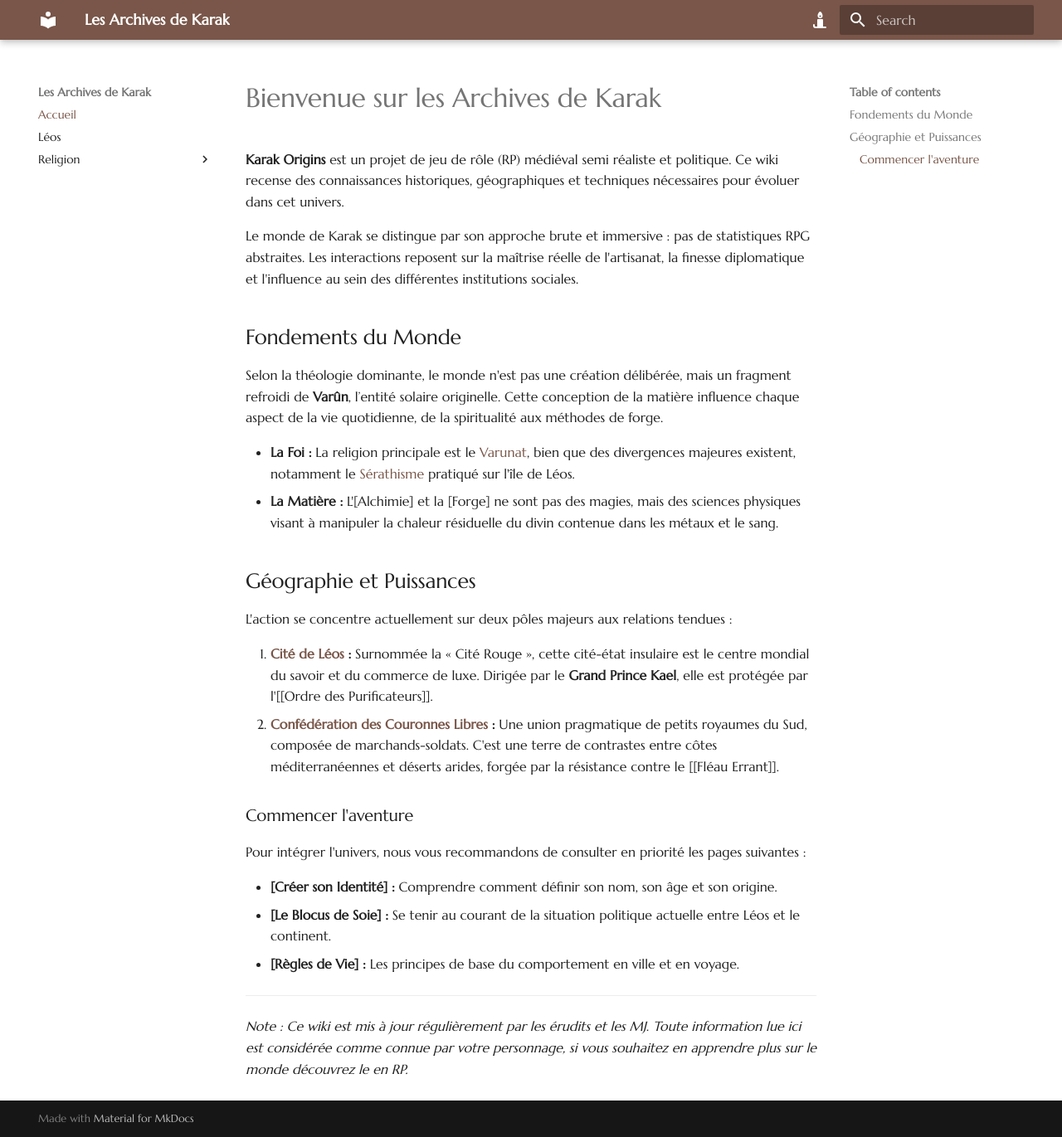
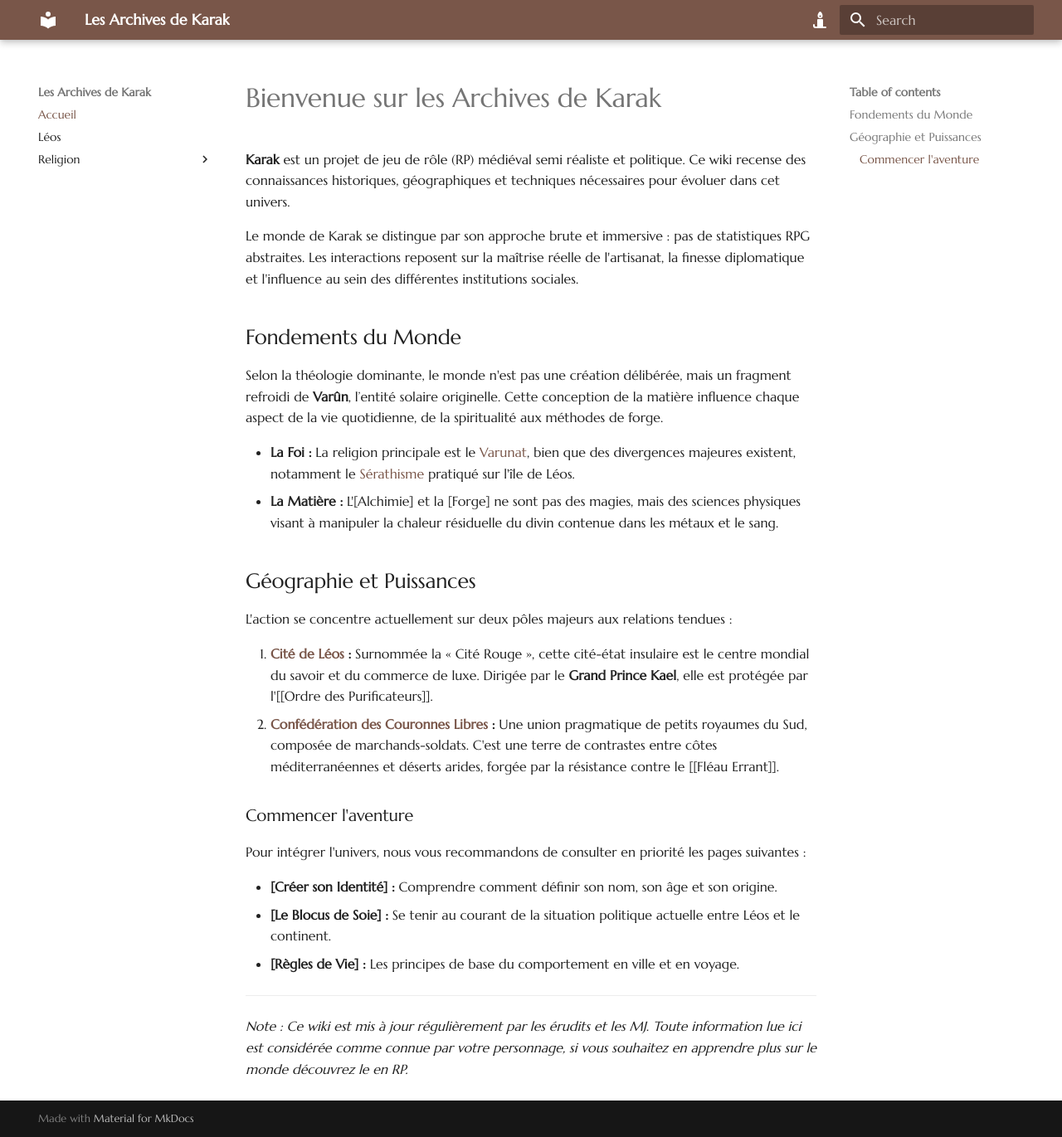
Before and after one commit to Senssiii/senssiii.github.io, an MkDocs documentation site: the page built from docs/index.md, in a window 1280 px wide and 1371 px high. Shown: the whole window at 83% size. Built offline with MkDocs 1.6.1 and Material for MkDocs 9.7.7, drawn with Linux system fonts in a browser that asks for light colours.

```diff
--- a/docs/index.md
+++ b/docs/index.md
@@ -1,6 +1,6 @@
 # Bienvenue sur les Archives de Karak
 
-**Karak Origins** est un projet de jeu de rôle (RP) médiéval semi réaliste et politique. Ce wiki recense des connaissances historiques, géographiques et techniques nécessaires pour évoluer dans cet univers.
+**Karak** est un projet de jeu de rôle (RP) médiéval semi réaliste et politique. Ce wiki recense des connaissances historiques, géographiques et techniques nécessaires pour évoluer dans cet univers.
 
 Le monde de Karak se distingue par son approche brute et immersive : pas de statistiques RPG abstraites. Les interactions reposent sur la maîtrise réelle de l'artisanat, la finesse diplomatique et l'influence au sein des différentes institutions sociales.
 
```
Also changed, not shown: docs/royaumes/confederation_couronne.md (+2 -0 lines), docs/royaumes/leos.md (+1 -1 lines).
